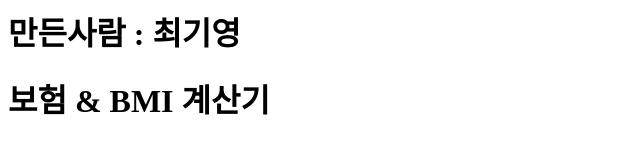
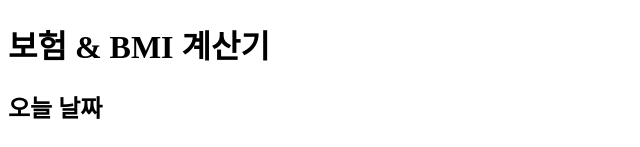
Before and after one commit to choipro4863/choipro4863, a plain HTML site: page index.html in a window 1280 px wide. Shown: the top 147 px of the page, without its empty margins (0-640 px from the left). Drawn offline with Linux system fonts and the light colour scheme.

Commit message:
Update index.html

```diff
--- a/index.html
+++ b/index.html
@@ -1,6 +1,3 @@
-<header>
-  <h1>만든사람 : 최기영</h1>
-</header>
 <!DOCTYPE html>
 <html lang="ko">
 <head>
```
